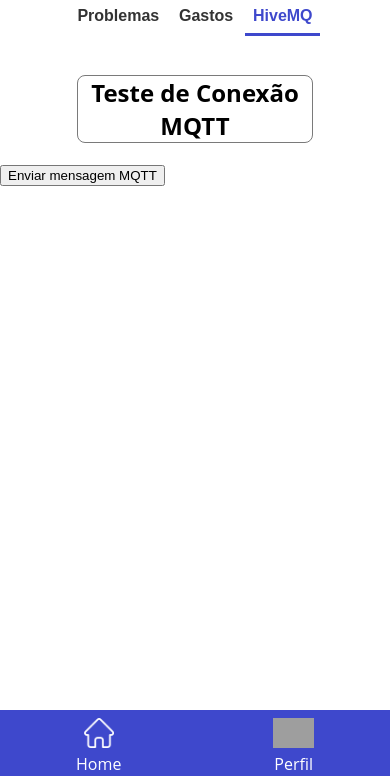
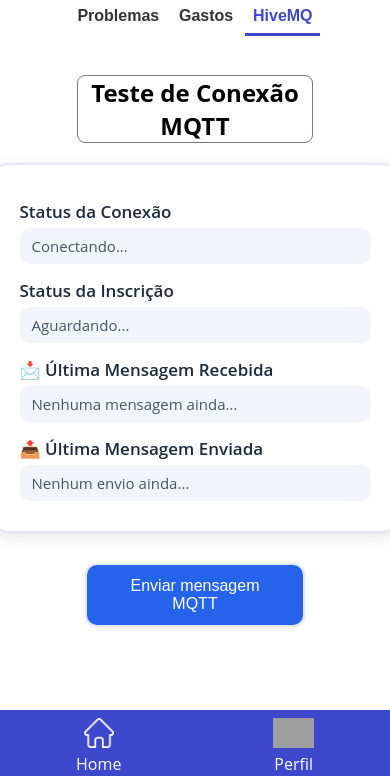
Before and after one commit to vitorbinhotti/Mockup, a PHP site: page /relatorio.php in a window 390 px wide, after a click on "HiveMQ". Shown: the part 68-844 px from the top of the page. Run offline with PHP 8.4, Linux system fonts and the light colour scheme; some libraries are stand-ins or nearby versions; grey boxes are pictures that could not be loaded.

Commit message:
UPDATE - arrumando a conecção do hiveMQ

```diff
--- a/entrar.css
+++ b/entrar.css
@@ -853,4 +853,164 @@ body {
         color: rgb(80, 80, 80);
     }
 
+    .mqtt-container {
+        display: flex;
+        flex-direction: column;
+        align-items: center;
+        gap: 20px;
+    }
+
+    .mqtt-status-box {
+        background: #ffffff;
+        padding: 20px 25px;
+        width: 90%;
+        max-width: 600px;
+        border-radius: 15px;
+        box-shadow: 0 4px 15px rgba(0, 0, 0, 0.1);
+        border: 2px solid #e2e8f0;
+    }
+
+    .mqtt-status-box h3 {
+        margin-top: 15px;
+        margin-bottom: 5px;
+        font-size: 17px;
+        color: #1e293b;
+        font-weight: 600;
+    }
+
+    .status {
+        margin: 0 0 10px;
+        padding: 8px 12px;
+        border-radius: 10px;
+        font-size: 15px;
+    }
+
+    .aguardando {
+        background: #f1f5f9;
+        color: #475569;
+    }
+
+    .status-conectado {
+        color: #00c851 !important;
+        font-weight: bold;
+    }
+
+    .status-inscrito {
+        color: #00c851 !important;
+        font-weight: bold;
+    }
+
+    .ok {
+        background: #d1fae5 !important;
+        color: #065f46 !important;
+        font-weight: bold;
+        border: 1px solid #34d399;
+    }
+
+    .erro {
+        background: #fee2e2;
+        color: #991b1b;
+    }
+
+    .enviado {
+        background: #dbeafe;
+        color: #1e40af;
+        font-weight: bold;
+        border: 1px solid #3b82f6;
+    }
+
+    .recebido {
+        background: #fef9c3;
+        color: #854d0e;
+        font-weight: bold;
+        border: 1px solid #facc15;
+    }
+
+    .btn-enviar, .botao-hive button {
+        background-color: #2563eb;
+        padding: 12px 25px;
+        border: 2px solid #e2e8f0;
+        border-radius: 12px;
+        color: white;
+        font-size: 16px;
+        cursor: pointer;
+        transition: .2s;
+        box-shadow: 0 1px 4px rgba(0,0,0,0.08);
+        margin-top: 10px;
+        width: 100%;
+        max-width: 220px;
+        text-align: center;
+        display: block;
+    }
+
+    .btn-enviar:hover, .botao-hive button:hover {
+        background-color: #1d4ed8;
+    }
+
+    .btn-enviar:disabled, .botao-hive button:disabled {
+        background: #94a3b8;
+        cursor: not-allowed;
+    }
+
+    .btn-enviar:disabled {
+        background: #94a3b8;
+        cursor: not-allowed;
+    }
+
+    .carregando {
+        position: relative;
+    }
+
+    .carregando::after {
+        content: "";
+        width: 14px;
+        height: 14px;
+        border: 3px solid transparent;
+        border-top-color: white;
+        border-radius: 50%;
+        animation: spin 0.7s linear infinite;
+        position: absolute;
+        right: -25px;
+        top: 50%;
+        transform: translateY(-50%);
+    }
+
+    @keyframes spin {
+        to {
+            transform: translateY(-50%) rotate(360deg);
+        }
+    }
+
+    .btn-enviar:hover {
+        background-color: #1d4ed8;
+    }
+
+    .btn-enviar:disabled {
+        background: #94a3b8;
+        cursor: not-allowed;
+    }
+
+    .carregando {
+        position: relative;
+    }
+
+    .carregando::after {
+        content: "";
+        width: 14px;
+        height: 14px;
+        border: 3px solid transparent;
+        border-top-color: white;
+        border-radius: 50%;
+        animation: spin 0.7s linear infinite;
+        position: absolute;
+        right: -25px;
+        top: 50%;
+        transform: translateY(-50%);
+    }
+
+    @keyframes spin {
+        to {
+            transform: translateY(-50%) rotate(360deg);
+        }
+    }
 }
--- a/mqtt.js
+++ b/mqtt.js
@@ -1,6 +1,5 @@
 import { MQTT_CONFIG } from "./.env/secrets.js";
 
-// Client MQTT WebSocket
 const client = mqtt.connect(MQTT_CONFIG.host, {
   username: MQTT_CONFIG.username,
   password: MQTT_CONFIG.password,
@@ -9,22 +8,56 @@ const client = mqtt.connect(MQTT_CONFIG.host, {
   reconnectPeriod: 1000
 });
 
+const conexao = document.getElementById("statusConexao");
+const inscricao = document.getElementById("statusInscricao");
+const msgRecebida = document.getElementById("mensagemRecebida");
+const msgEnviada = document.getElementById("mensagemEnviada");
+const botao = document.getElementById("btn");
+
+function setStatus(element, texto, classe) {
+  element.innerText = texto;
+  element.className = "status " + classe;
+}
+
 client.on("connect", () => {
   console.log("🔗 Conectado ao HiveMQ!");
 
-  // Se inscreve no tópico
+  setStatus(conexao, "Conectado ao HiveMQ!", "ok");
+
   client.subscribe("stopgo/alertas", (err) => {
-    if (err) console.error("Erro ao inscrever:", err);
-    else console.log("📡 Inscrito em stopgo/alertas");
+    if (err) {
+      setStatus(inscricao, "Erro ao se inscrever no tópico", "erro");
+      console.error("Erro ao inscrever:", err);
+    } else {
+      setStatus(inscricao, "Inscrito no tópico stopgo/alertas", "ok");
+      console.log("📡 Inscrito em stopgo/alertas");
+    }
   });
 });
 
 client.on("message", (topic, message) => {
   console.log(`📩 Mensagem recebida (${topic}):`, message.toString());
+  setStatus(msgRecebida, message.toString(), "recebido");
 });
 
-// Função para publicar mensagem
 export function enviarMensagem() {
-  client.publish("stopgo/alertas", "Mensagem enviada do site!");
+  const btn = document.getElementById("btn");
+  if (btn) {
+    btn.classList.add("carregando");
+    btn.disabled = true;
+    btn.textContent = "Enviando...";
+  }
+  client.publish("stopgo/alertas", "Mensagem enviada do site!", {}, () => {
+    if (btn) {
+      setTimeout(() => {
+        btn.classList.remove("carregando");
+        btn.disabled = false;
+        btn.textContent = "Enviar mensagem MQTT";
+      }, 1200);
+    }
+  });
+
+  setStatus(msgEnviada, "Mensagem enviada do site!", "enviado");
+
   console.log("📤 Mensagem enviada!");
 }
--- a/relatorio.php
+++ b/relatorio.php
@@ -11,7 +11,6 @@ session_start();
     <meta name="viewport" content="width=device-width, initial-scale=1.0">
     <link rel="stylesheet" href="entrar.css">
     <link rel="shortcut icon" type="image/ico" href="images/report.png">
-    <script src="script.js"></script>
     <title>Relatórios e Análise</title>
 </head>
 
@@ -43,26 +42,42 @@ session_start();
     </div>
 
     <div id="hive" class="conteudo-aba-relatorio" style="display: none;">
+
         <h2 class="txt-relatorio2">Teste de Conexão MQTT</h2>
-        <div class="botao-hive">
-            <button id="btn">Enviar mensagem MQTT</button>
 
-            <script src="https://unpkg.com/mqtt/dist/mqtt.min.js"></script>
+        <div class="mqtt-container">
 
-            <script type="module" src="mqtt.js"></script>
+            <div class="mqtt-status-box">
 
-            <script type="module">
-                import {
-                    enviarMensagem
-                } from "./mqtt.js";
+                <h3>Status da Conexão</h3>
+                <p id="statusConexao" class="status aguardando">Conectando...</p>
 
-                document.getElementById("btn").addEventListener("click", () => {
-                    enviarMensagem();
-                });
-            </script>
+                <h3>Status da Inscrição</h3>
+                <p id="statusInscricao" class="status aguardando">Aguardando...</p>
+
+                <h3>📩 Última Mensagem Recebida</h3>
+                <p id="mensagemRecebida" class="status aguardando">Nenhuma mensagem ainda...</p>
+
+                <h3>📤 Última Mensagem Enviada</h3>
+                <p id="mensagemEnviada" class="status aguardando">Nenhum envio ainda...</p>
+
+            </div>
+
+            <button id="btn" class="btn-enviar">Enviar mensagem MQTT</button>
+
         </div>
+
+        <script src="https://unpkg.com/mqtt/dist/mqtt.min.js"></script>
+        <script type="module" src="mqtt.js"></script>
+
+        <script type="module">
+            import {
+                enviarMensagem
+            } from "./mqtt.js";
+            document.getElementById("btn").addEventListener("click", enviarMensagem);
+        </script>
+
     </div>
-
 
     <nav class="icon-menu-lateral">
         <div class="icone-fechar">
@@ -120,6 +135,7 @@ session_start();
             </a>
         </div>
     </footer>
+    <script src="script.js"></script>
 </body>
 
 </html>
--- /dev/null
+++ b/secrets.js
@@ -0,0 +1,5 @@
+export const MQTT_CONFIG = {
+  host: "wss://dfb513b1919442e88a0e34df99ce74f1.s1.eu.hivemq.cloud:8884/mqtt",
+  username: "Placa_S1",
+  password: "Placa_s1"
+};
```
